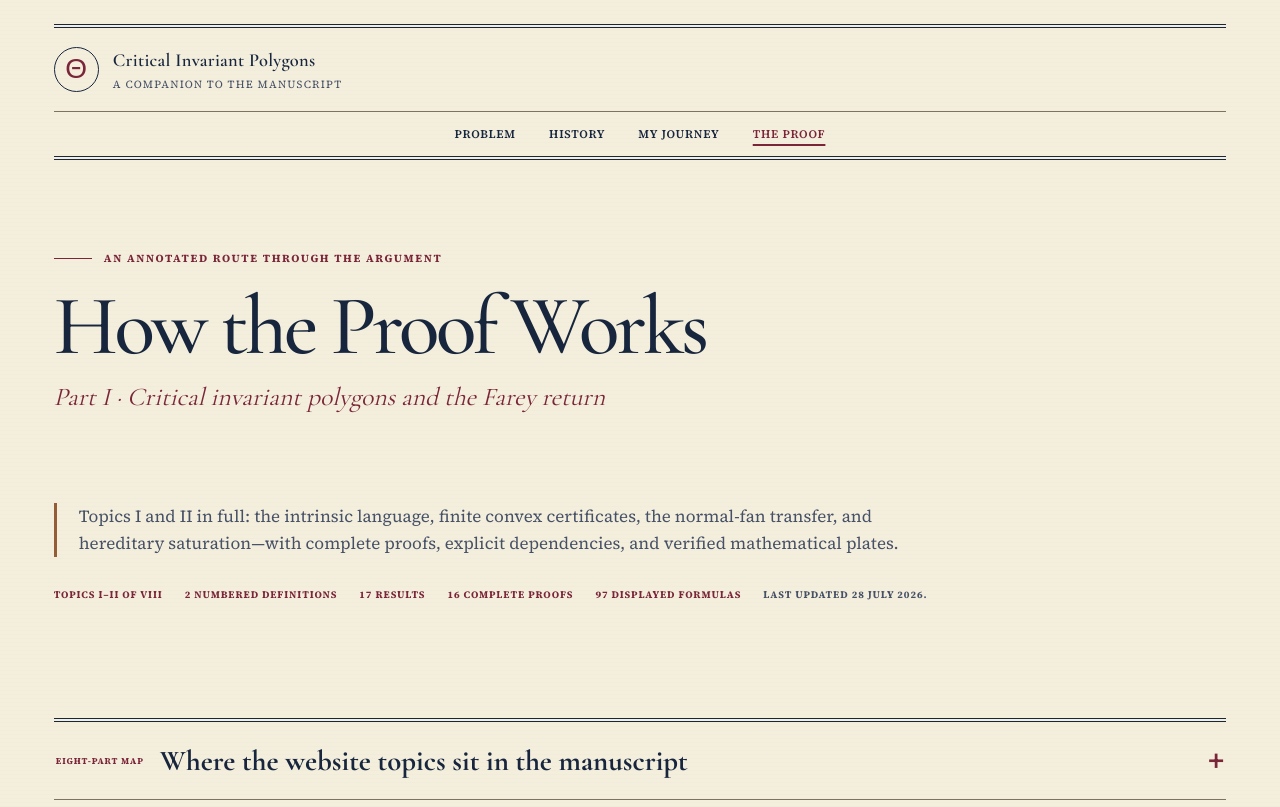
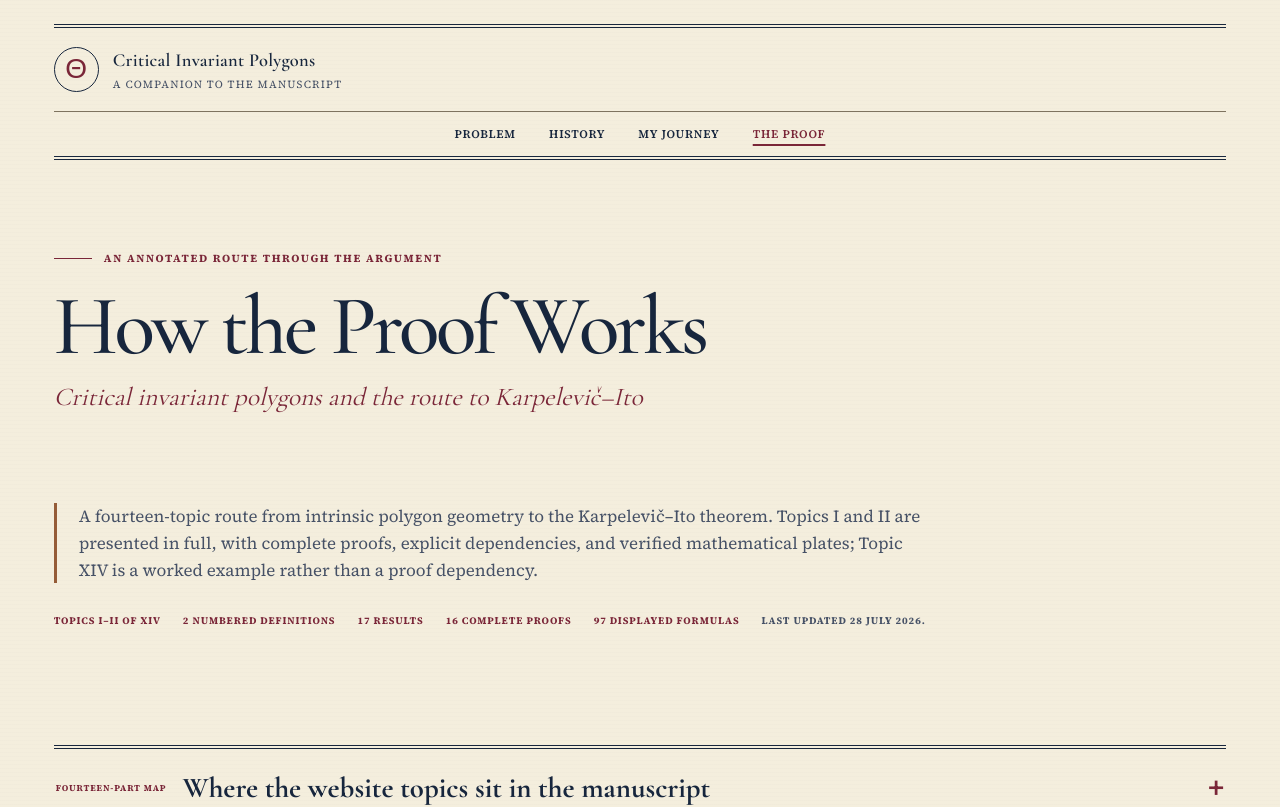
Before and after one commit to BFMAVE/karpelevic, a Next.js app: page /proof in a window 1280 px wide. Shown: the top 807 px of the page. Built offline with nearby package versions, Linux system fonts and the light colour scheme.

Commit message:
Expand proof roadmap to fourteen topics

```diff
--- a/app/data/proof.ts
+++ b/app/data/proof.ts
@@ -389,21 +389,100 @@ export const proofTopics: readonly ProofTopic[] = [
     eyebrow: "Topic VIII · 7 items",
     title: "Returning to stochastic spectra",
     question:
-      "How does the intrinsic polygon theorem recover the classical eigenvalue region?",
+      "How does a stochastic radial extremum become a critical planar contraction?",
     overview: [
-      "The final topic reattaches the geometry to row-stochastic matrices. The invariant-polygon criterion passes in both directions between a stochastic eigenvalue and a polygon with at most the prescribed number of vertices.",
-      "Compactness, radial filling, roots of unity, and representative selection then compress the intrinsic return theorem into the classical Farey-indexed boundary. The destination is classical; the value of Part I is the explicit geometric route taken to reach it.",
+      "This topic reattaches the geometry to row-stochastic matrices. The invariant-polygon criterion passes in both directions between a stochastic eigenvalue and a polygon with at most the prescribed number of vertices.",
+      "Compactness, radial filling, and the unit-circle classification isolate new-shell radial extrema. The criticality bridge then turns such an extremum into the intrinsic monodromy data proved in Part I. This is the complete interface needed by the five proof chapters that follow.",
     ],
     itemNumbers: [3, 4, 60, 61, 62, 63, 64],
-    manuscriptPages: "3–5 and 59–60",
+    manuscriptPages: "3–5, 59–60, 66, and 71–75",
+  },
+  {
+    slug: "candidate-boundary",
+    eyebrow: "Topic IX · candidate construction",
+    title: "The candidate Farey–Ito boundary",
+    question:
+      "What is the exact boundary curve that the stochastic spectrum is supposed to attain?",
+    overview: [
+      "Consecutive Farey fractions determine one cell at a time. On each ray in that cell, a scalar radius equation selects a unique candidate point and connects it to the corresponding Ito carrier polynomial.",
+      "Endpoint limits and the exceptional terminal behaviour at order three are handled explicitly. The formal Karpelevič–Ito theorem is deliberately reserved for Topic XIII; this topic constructs only the candidate that later chapters must bound and realize.",
+    ],
+    itemNumbers: [],
+    manuscriptPages: "67–71",
+  },
+  {
+    slug: "sharp-radius",
+    eyebrow: "Topic X · upper bound",
+    title: "The sharp radial upper bound",
+    question:
+      "Why can no stochastic eigenvalue lie beyond its candidate Farey–Ito arc?",
+    overview: [
+      "The critical-polygon monodromy from Part I supplies a heterogeneous Ito product and places all return factors on one controlled Jensen sheet.",
+      "A strictly convex log-sine potential equalizes those factors. Its equality case identifies the unique outermost radial profile and proves the sharp cellwise upper bound.",
+    ],
+    itemNumbers: [],
+    manuscriptPages: "73–77",
+  },
+  {
+    slug: "realization",
+    eyebrow: "Topic XI · reverse inclusion",
+    title: "Explicit stochastic realizers and attainment",
+    question:
+      "How can every candidate boundary point be realized by an actual stochastic matrix?",
+    overview: [
+      "A sparse directed block graph turns the Ito carrier into a row-stochastic matrix. Cycle-cover bookkeeping computes its characteristic polynomial without importing the upper-bound argument.",
+      "The resulting construction proves the reverse inclusion independently: every scalar equality point is genuinely attained in the stochastic spectrum.",
+    ],
+    itemNumbers: [],
+    manuscriptPages: "77–79",
+  },
+  {
+    slug: "nesting",
+    eyebrow: "Topic XII · order comparison",
+    title: "Farey refinement and nesting",
+    question:
+      "Why does increasing the matrix order enlarge the candidate region in the correct way?",
+    overview: [
+      "Mediant insertion refines one Farey cell into smaller cells. Log-line comparison, multiplicity padding, and an exhaustive denominator split compare the corresponding radial candidates.",
+      "The candidate-nesting theorem is the global arithmetic step that lets the final proof pass from new-shell extrema to all stochastic eigenvalues by induction on the order.",
+    ],
+    itemNumbers: [],
+    manuscriptPages: "79–85",
+  },
+  {
+    slug: "karpelevic-ito",
+    eyebrow: "Topic XIII · final theorem",
+    title: "The Karpelevič–Ito theorem",
+    question:
+      "How do the upper bound, attainment, and nesting assemble into the complete stochastic eigenvalue region?",
+    overview: [
+      "The small orders are proved directly. For every later order, each ray is either genuinely new or inherited from the preceding order; the sharp inequality and nesting identify the same candidate radius in both cases.",
+      "Continuity of the radial graph, conjugation, radial filling, and the unit-circle classification then identify the carrier chain with the full topological boundary. This is where the classical theorem is finally stated and proved.",
+    ],
+    itemNumbers: [],
+    manuscriptPages: "71 and 85–89",
+  },
+  {
+    slug: "order-seven",
+    eyebrow: "Topic XIV · worked example and computational laboratory",
+    title: "The complete order-seven example and boundary laboratory",
+    question:
+      "What does the theorem produce at one concrete order, and how can a reader draw further orders for themselves?",
+    overview: [
+      "Order seven turns the abstract carrier chain into a finite atlas of explicit cells, equations, and boundary arcs. The worked ray at x = 3/8 shows the scalar construction numerically from beginning to end.",
+      "The chapter will also document the verified boundary-generation routine and publish that code through the project’s GitHub repository. Its final section will provide a widget in which the reader selects n and receives the corresponding drawing, with exact Farey data kept visibly distinct from numerical root-finding and plotting.",
+      "This computational laboratory illustrates the theorem but is not part of its logical proof. Topic XIII remains the endpoint of the necessary argument; Topic XIV lets readers inspect the complete machinery at order seven and then explore other orders themselves.",
+    ],
+    itemNumbers: [],
+    manuscriptPages: "89–90",
   },
 ] as const;
 
 export const proofContent = {
   title: "How the Proof Works",
-  subtitle: "Part I · Critical invariant polygons and the Farey return",
+  subtitle: "Critical invariant polygons and the route to Karpelevič–Ito",
   deck:
-    "Topics I and II in full: the intrinsic language, finite convex certificates, the normal-fan transfer, and hereditary saturation—with complete proofs, explicit dependencies, and verified mathematical plates.",
+    "A fourteen-topic route from intrinsic polygon geometry to the Karpelevič–Ito theorem. Topics I and II are presented in full, with complete proofs, explicit dependencies, and verified mathematical plates; Topic XIV is a worked example rather than a proof dependency.",
   auditNote:
     "These labels classify mathematical statements, not proofs. “Previously claimed” is used when an antecedent occurs in Karpelevič’s original argument but an independent complete proof of the exact step has not yet been verified. The classifications remain open to correction.",
   criticalPath:
--- a/app/proof/page.tsx
+++ b/app/proof/page.tsx
@@ -41,7 +41,7 @@ import { sitePath } from "../lib/site-path";
 export const metadata: Metadata = {
   title: "How the Proof Works",
   description:
-    "Topics I and II of a guided, source-aware reader for Part I of Critical Invariant Polygons and the Farey–Ito Boundary of Stochastic Spectra.",
+    "Topics I and II of a fourteen-topic, source-aware reader that works from critical invariant polygons to the Karpelevič–Ito theorem.",
 };
 
 const pageTimestamp = getPageTimestamp("app/data/proof.ts");
@@ -67,7 +67,24 @@ const visibleDisplayMathCount =
   (topicIFormalHtml.match(/<math display="block"/g)?.length ?? 0) +
   (topicIIFormalHtml.match(/<math display="block"/g)?.length ?? 0) +
   5;
-const topicNumerals = ["I", "II", "III", "IV", "V", "VI", "VII", "VIII"] as const;
+const topicNumerals = [
+  "I",
+  "II",
+  "III",
+  "IV",
+  "V",
+  "VI",
+  "VII",
+  "VIII",
+  "IX",
+  "X",
+  "XI",
+  "XII",
+  "XIII",
+  "XIV",
+] as const;
+const totalTopicNumeral =
+  topicNumerals[proofTopics.length - 1] ?? String(proofTopics.length);
 
 function resultNumber(label: string): string {
   return label.replace(/^(?:Proposition|Lemma|Theorem|Remark)\s+/, "");
@@ -150,7 +167,7 @@ export default function ProofPage() {
           <div className="proof-hero-copy">
             <p className="proof-deck">{proofContent.deck}</p>
             <div className="proof-edition-meta">
-              <span>Topics I–II of VIII</span>
+              <span>Topics I–II of {totalTopicNumeral}</span>
               <span>{visibleDefinitionCount} numbered definitions</span>
               <span>{visibleResultCount} results</span>
               <span>{visibleProofCount} complete proofs</span>
@@ -164,15 +181,19 @@ export default function ProofPage() {
 
         <details className="proof-manuscript-map">
           <summary>
-            <span>Eight-part map</span>
+            <span>Fourteen-part map</span>
             Where the website topics sit in the manuscript
           </summary>
           <div className="proof-manuscript-map-body">
             <p>
               These are the printed page numbers in the 91-page manuscript
-              PDF. Appendix tools are reported separately so that a topic’s
-              main narrative is not mistaken for one continuous page range
-              when it invokes a foundational lemma.
+              PDF. The order is pedagogical rather than a copy of the
+              manuscript’s section order: Topics I–VII build the intrinsic
+              engine, Topic VIII supplies the stochastic-criticality bridge,
+              Topics IX–XIII prove the Karpelevič–Ito theorem, and Topic XIV
+              is the complete order-seven example. Appendix tools are reported
+              separately so that a topic’s main narrative is not mistaken for
+              one continuous page range when it invokes a foundational lemma.
             </p>
             <ol>
               {proofTopics.map((topic, index) => (
@@ -206,7 +227,7 @@ export default function ProofPage() {
               <div className="proof-topic-index-heading">
                 <p className="section-label">Part I reader</p>
                 <p className="proof-topic-counter" aria-live="polite">
-                  Topic I of VIII
+                  Topic I of {totalTopicNumeral}
                 </p>
               </div>
               <ol>
@@ -908,7 +929,8 @@ export default function ProofPage() {
                     <div className="proof-topic-complete">
                       <span>End of Topic {topicNumerals[topicIndex]}</span>
                       <strong>
-                        Topic {topicNumerals[topicIndex]} of VIII complete
+                        Topic {topicNumerals[topicIndex]} of{" "}
+                        {totalTopicNumeral} complete
                       </strong>
                     </div>
                     {topicIndex > 0 ? (
```
Also changed, not shown: public/proof.js (+16 -1 lines), 2 other files (tests, documents, lock files or other folders).
